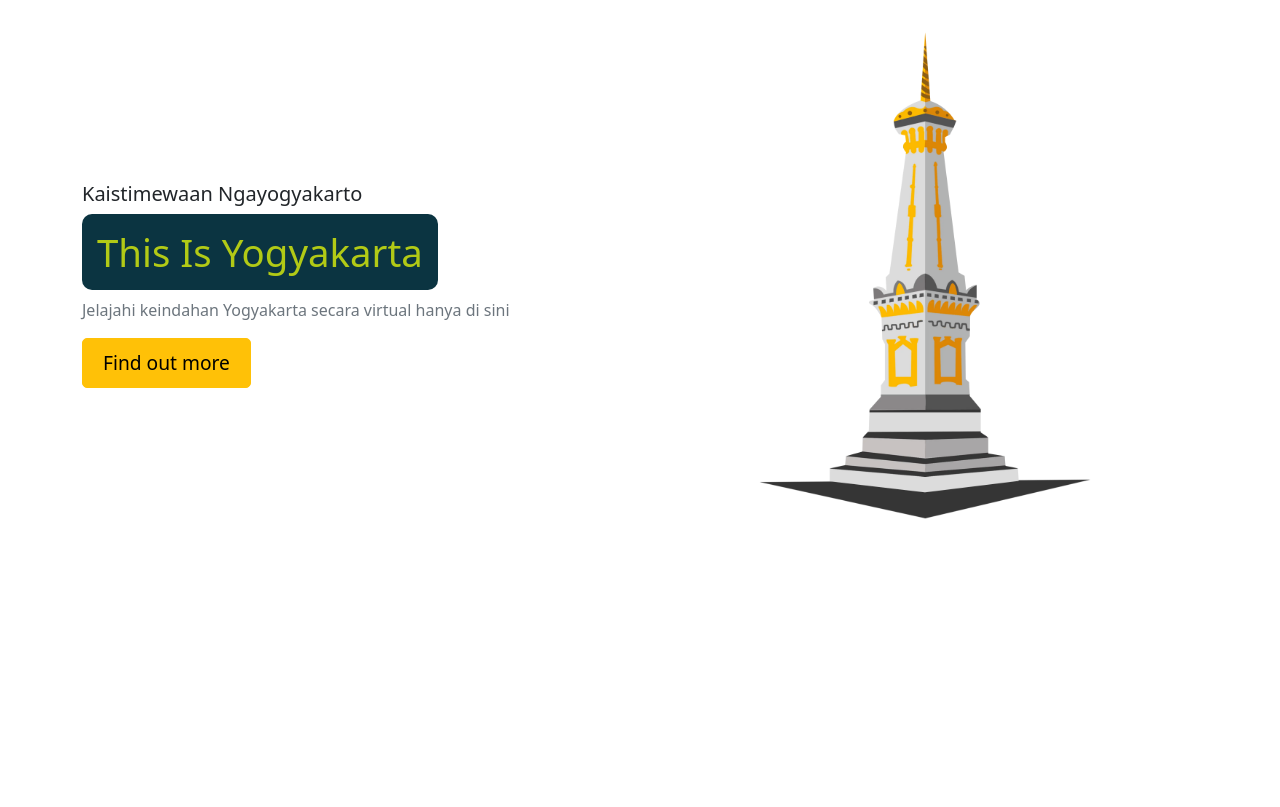
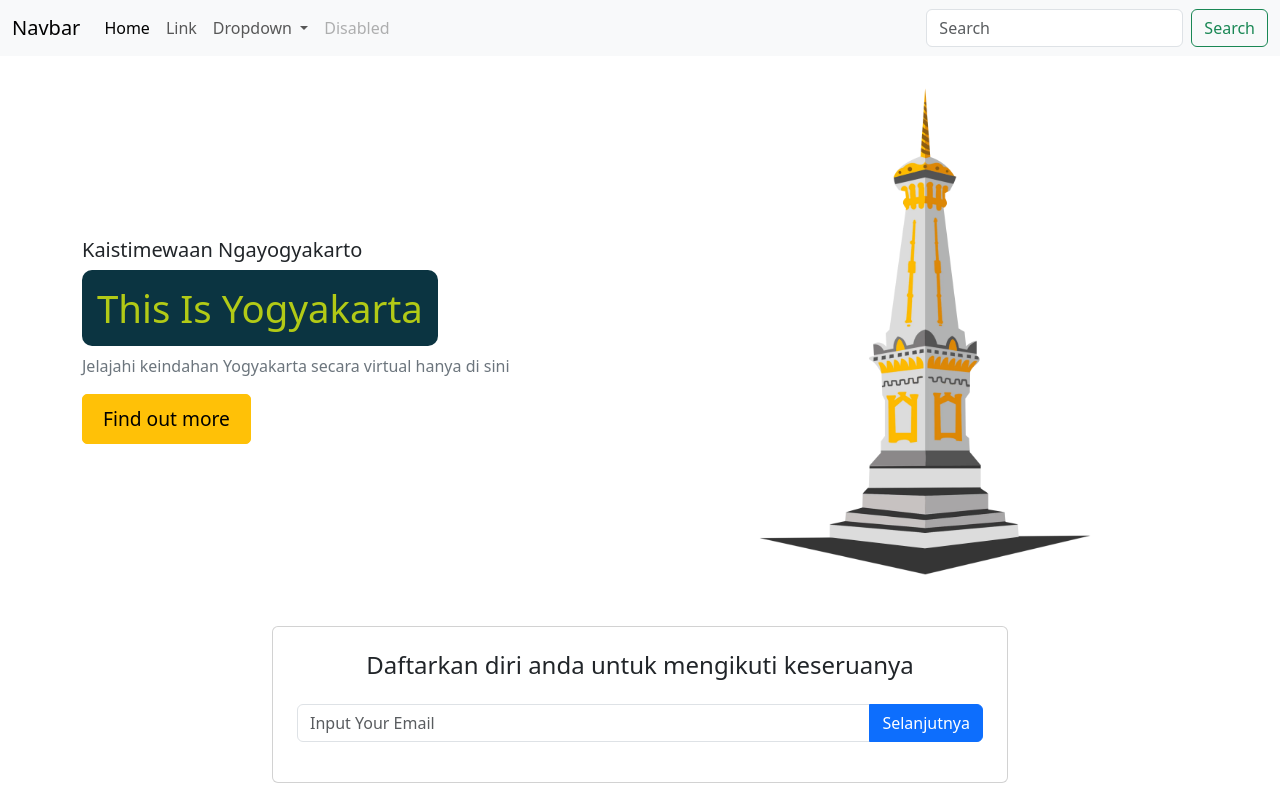
Before and after one commit to QwertyMaker23/First.Page, a plain HTML site: page index.html in a window 1280 px wide. Drawn offline with nearby package versions, Linux system fonts and the light colour scheme.

Commit message:
Add files via upload

```diff
--- a/index.html
+++ b/index.html
@@ -3,8 +3,44 @@
 <head>
     <meta charset="UTF-8">
     <meta name="viewport" content="width=device-width, initial-scale=1.0">
-    <title>Bootstrap demo</title>
+    <title>bootstrap demo</title>
     <link href="https://cdn.jsdelivr.net/npm/bootstrap@5.3.0/dist/css/bootstrap.min.css" rel="stylesheet">
+    <nav class="navbar navbar-expand-lg bg-body-tertiary">
+        <div class="container-fluid">
+          <a class="navbar-brand" href="#">Navbar</a>
+          <button class="navbar-toggler" type="button" data-bs-toggle="collapse" data-bs-target="#navbarSupportedContent" aria-controls="navbarSupportedContent" aria-expanded="false" aria-label="Toggle navigation">
+            <span class="navbar-toggler-icon"></span>
+          </button>
+          <div class="collapse navbar-collapse" id="navbarSupportedContent">
+            <ul class="navbar-nav me-auto mb-2 mb-lg-0">
+              <li class="nav-item">
+                <a class="nav-link active" aria-current="page" href="#">Home</a>
+              </li>
+              <li class="nav-item">
+                <a class="nav-link" href="#">Link</a>
+              </li>
+              <li class="nav-item dropdown">
+                <a class="nav-link dropdown-toggle" href="#" role="button" data-bs-toggle="dropdown" aria-expanded="false">
+                  Dropdown
+                </a>
+                <ul class="dropdown-menu">
+                  <li><a class="dropdown-item" href="#">Action</a></li>
+                  <li><a class="dropdown-item" href="#">Another action</a></li>
+                  <li><hr class="dropdown-divider"></li>
+                  <li><a class="dropdown-item" href="#">Something else here</a></li>
+                </ul>
+              </li>
+              <li class="nav-item">
+                <a class="nav-link disabled" aria-disabled="true">Disabled</a>
+              </li>
+            </ul>
+            <form class="d-flex" role="search">
+              <input class="form-control me-2" type="search" placeholder="Search" aria-label="Search">
+              <button class="btn btn-outline-success" type="submit">Search</button>
+            </form>
+          </div>
+        </div>
+      </nav>
     <style>
         h1 {color: rgb(25, 136, 116);}
         h1 {background-color: rgb(11, 52, 65);color: rgb(178, 202, 22);padding: 15px;display: inline-block;font-size: 3vw;border-radius: 10px;transition: color 0.5s;}@media (max-width: 768px) {
@@ -14,7 +50,6 @@
     </style>
 </head>
 <body>
-
 <header>
 <main>
     <section id="home">
@@ -36,12 +71,28 @@
     </section>
 </main>
 </header>
-
 <script>
     let tombol = document.getElementById("findOutMore");
     let judul = document.getElementById("judul");
-    tombol.addEventListener("click", function() {alert("Selamat datang di Yogyakarta! Temukan lebih banyak keindahan di sini.");setTimeout(function() {window.location.href = "https://pariwisata.jogjakota.go.id/";}, 2000); });
+    tombol.addEventListener("click", function() {alert("Selamat datang di Yogyakarta! Temukan lebih banyak keindahan di sini.");
+        setTimeout(function() {
+            window.location.href = "https://pariwisata.jogjakota.go.id/";}, 2000); });
 </script>
 <script src="https://cdn.jsdelivr.net/npm/bootstrap@5.3.0/dist/js/bootstrap.bundle.min.js"></script>
 </body>
 </html>
+<section>
+    <div class="container my-4">
+      <div class="row">
+        <div class="col-12 col-lg-8 offset-lg-2">
+          <div class="card card-subscribe p-4">
+            <h4 class="text-center">Daftarkan diri anda untuk mengikuti keseruanya</h4>
+              <div class="input-group mb-3 pt-3">
+                <input type="text" class="form-control" placeholder="Input Your Email">
+                <button class="btn btn-primary" type="button" id="button-addon2">Selanjutnya</button>
+              </div>
+          </div>
+        </div>
+      </div>
+    </div>
+  </section>
```
